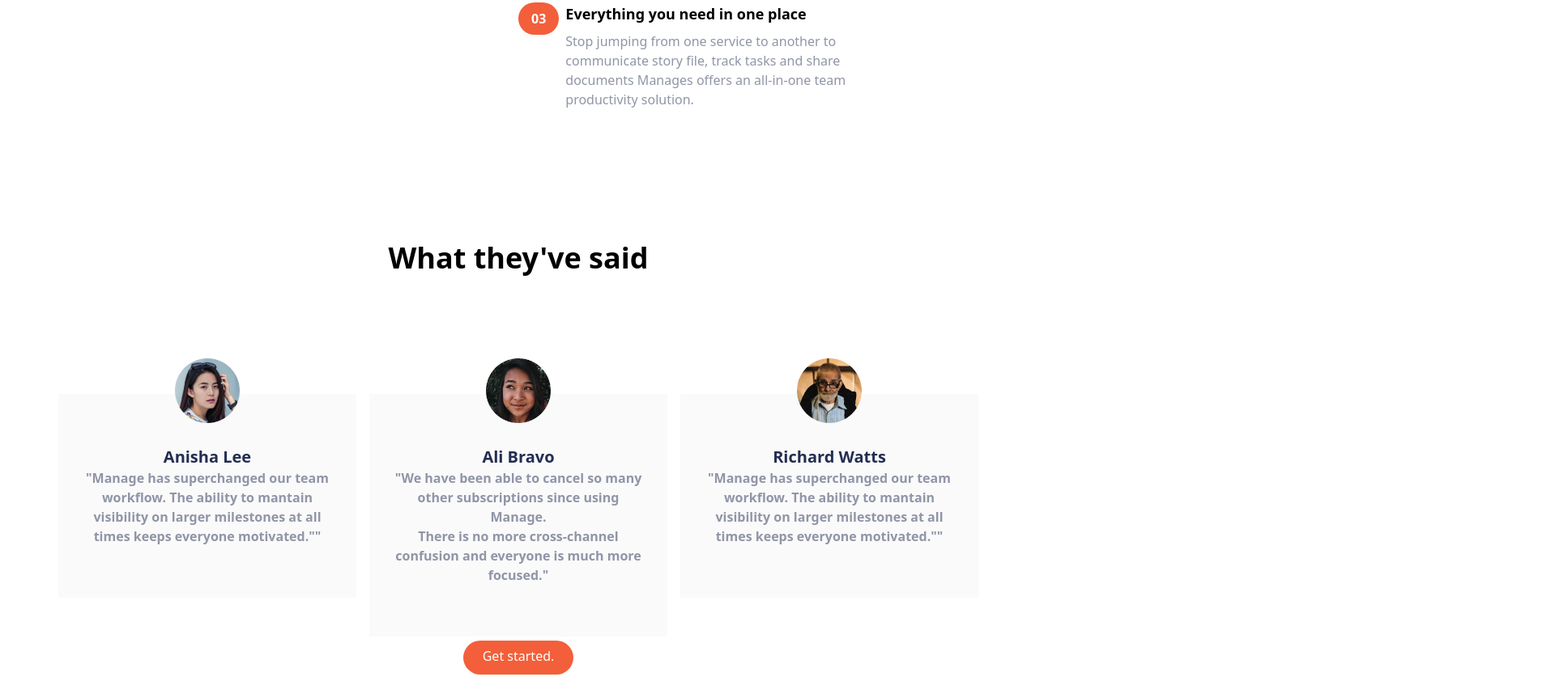
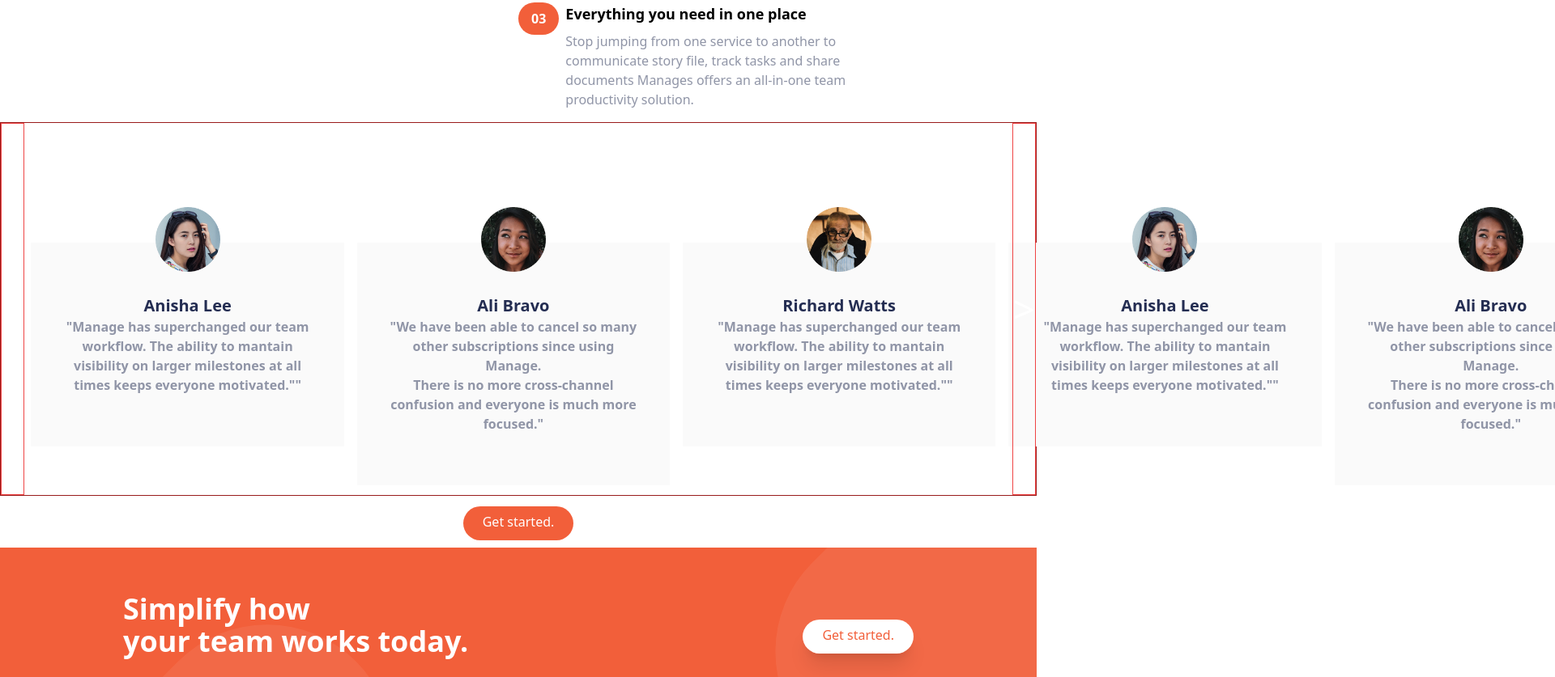
Before and after one commit to LetMeDream/manage-landing, a website: page index.html in a window 1280 px wide. Shown: the part 933-1770 px from the top of the page at 81% size, 1920 px wide, since content can reach past the window. Drawn offline with Linux system fonts and the light colour scheme.

Commit message:
Start the carousel creation

```diff
--- a/index.html
+++ b/index.html
@@ -7,7 +7,7 @@
     <title>Manage</title>
     <link rel="stylesheet" href="./dist/output.css">
 </head>
-<body>
+<body class="overflow-x-hidden">
     <!-- Navigation -->
     <nav class="navegacion relative container h-9 mx-auto">
         <!-- Flex container -->
@@ -179,17 +179,20 @@
     </section>
     <!-- Testimonials section -->
     <section id="testimonials">
-        <!-- Contains the heading and the testimonials, yea, obviously -->
-        <div class="container max-w-6xl pt-5 pb-2 mx-auto md:mt-32 text-center">
-            <!-- Heading -->
-            <h2 class="text-4xl font-bold">
-                What they've said
-            </h2>
+        <!-- Here we will build our Carousel -->
+        <div class="carousel flex justify-center border border-red-800">
 
-            <!-- cards/testimonial -->
-            <div id="cards" class="flex justify-center">
+            <!-- Arrow; left arrow -->
+            <button id="left-arrow"
+                    class="carousel__arrow carousel__arrow-left flex justify-center text-5xl text-white hover:text-slate-800 border-solid border border-red-500
+                            items-center bg-transparent hover:bg-slate-400 cursor-pointer z-10 hover:ease-in-out ease-in-out duration-500">
+                &lt;
+            </button>
+
+            <div id="slider" class="carousel__slider overflow-visible flex text-center">
+
                 <!-- Anisha Lee -->
-                <div class="p-2 md:flex flex-col items-center space-y-4 hidden md:w-1/3">
+                <div class="p-2 flex flex-col items-center space-y-4 min-w-[33%]">
                     <!-- img -->
                     <img src="./img/avatar-anisha.png" alt="" class="w-20 my-4 relative top-20 z-10">
                     <!-- text -->
@@ -206,7 +209,7 @@
 
                 </div>
                 <!-- Ali Bravo -->
-                <div class="p-2 flex flex-col items-center space-y-4 md:w-1/3">
+                <div class="p-2 flex flex-col items-center space-y-4 min-w-[33%]">
                     <!-- img -->
                     <img src="./img/avatar-ali.png" alt="" class="w-20 my-4 relative top-20 z-10">
                     <!-- text -->
@@ -222,7 +225,7 @@
 
                 </div>
                 <!-- Richard Watts -->
-                <div class="p-2 hidden md:flex flex-col items-center space-y-4 md:w-1/3">
+                <div class="p-2 flex flex-col items-center space-y-4 min-w-[33%]">
                     <!-- img -->
                     <img src="./img/avatar-richard.png" alt="" class="w-20 my-4 relative top-20 z-10">
                     <!-- text -->
@@ -238,11 +241,91 @@
                     </div>
 
                 </div>
+
+                <!-- SECONG THREE -->
+                <!-- Anisha Lee -->
+                <div class="p-2 flex flex-col items-center space-y-4 min-w-[33%]">
+                    <!-- img -->
+                    <img src="./img/avatar-anisha.png" alt="" class="w-20 my-4 relative top-20 z-10">
+                    <!-- text -->
+                    <div class="bg-veryLightGray self-stretch py-16 relative top-3 z-0">
+                        <p class='x text-darkBlue text-xl font-bold'>Anisha Lee</p>
+                        <p class="max-w-xs mx-auto text-center font-semibold text-darkGrayishBlue">
+                            "Manage has superchanged our team workflow. The ability to mantain visibility
+                            on larger milestones at all times keeps everyone motivated.""
+                        </p>
+                    </div>
+                    <div>
+
+                    </div>
+
+                </div>
+                <!-- Ali Bravo -->
+                <div class="p-2 flex flex-col items-center space-y-4 min-w-[33%]">
+                    <!-- img -->
+                    <img src="./img/avatar-ali.png" alt="" class="w-20 my-4 relative top-20 z-10">
+                    <!-- text -->
+                    <div class="bg-veryLightGray self-stretch py-16 relative top-3 z-0">
+                        <p class='x text-darkBlue text-xl font-bold'>Ali Bravo</p>
+                        <p class="max-w-xs mx-auto text-center font-semibold text-darkGrayishBlue">"We have been able to cancel so many<br> other subscriptions since using Manage.<br> There is no more cross-channel
+                            confusion and everyone is much more focused."
+                        </p>
+                    </div>
+                    <div>
+
+                    </div>
+
+                </div>
+                <!-- Richard Watts -->
+                <div class="p-2 flex flex-col items-center space-y-4 min-w-[33%]">
+                    <!-- img -->
+                    <img src="./img/avatar-richard.png" alt="" class="w-20 my-4 relative top-20 z-10">
+                    <!-- text -->
+                    <div class="bg-veryLightGray self-stretch py-16 relative top-3 z-0">
+                        <p class='x text-darkBlue text-xl font-bold'>Richard Watts</p>
+                        <p class="max-w-xs mx-auto text-center font-semibold text-darkGrayishBlue">
+                            "Manage has superchanged our team workflow. The ability to mantain visibility
+                            on larger milestones at all times keeps everyone motivated.""
+                        </p>
+                    </div>
+                    <div>
+
+                    </div>
+
+                </div>
+
+
+
+
+
             </div>
 
+            <!-- Arrow; right arrow -->
+            <button id="right-arrow"
+                    class="carousel__arrow carousel__arrow-left flex justify-center text-5xl text-white hover:text-slate-800 border-solid border border-red-500
+                    items-center bg-transparent hover:bg-slate-400 cursor-pointer z-10 hover:ease-in-out ease-in-out duration-500">
+
+                &gt;
+
+            </button>
+
+        </div>
+
+        <!-- Contains the heading and the testimonials, yea, obviously -->
+        <div class="container mx-auto pt-5 pb-5 text-center">
+            <!-- Heading -->
+            <!-- <h2 class="text-4xl font-bold">
+                What they've said
+            </h2> -->
+
+            <!-- cards/testimonial -->
+            <!-- <div id="cards" class="flex justify-center">
+
+
+            </div> -->
+
             <!-- button -->
-            <a href='' class=" my-16 px-6 pb-3 pt-2 rounded-full bg-brightRed text-white hover:bg-brightRedLight">Get started.</a>
-            <br><br>
+            <a id="slider-btn" href='' class=" my-16 px-6 mb-6 pb-3 pt-2 rounded-full bg-brightRed text-white hover:bg-brightRedLight">Get started.</a>
 
         </div>
 
@@ -380,5 +463,6 @@
     </footer>
 
     <script src="./js/script.js"></script>
+    <script src="./js/carousel.js"></script>
 </body>
 </html>
--- a/js/carousel.js
+++ b/js/carousel.js
@@ -0,0 +1,22 @@
+const slider = document.getElementById('slider');
+const leftBtn = document.getElementById('left-arrow');
+const rightBtn = document.getElementById('right-arrow');
+const carousel = document.getElementById('carousel')
+let distance = 0;
+let move = 0;
+
+let desktop = window.matchMedia('(min-width: 768px)');
+desktop.matches ? move = 33 : move = 100;
+
+/* Right */
+rightBtn.onclick = (e) => {
+    distance > -99 ?  distance -= 33 : distance;
+    console.log(distance);
+    slider.style.transform = `translateX(${distance}%)`;
+}
+/* Left */
+leftBtn.onclick = (e) => {
+    distance <= -1 ? distance += 33 : distance;
+    console.log(distance);
+    slider.style.transform = `translateX(${distance}%)`;
+}
--- a/src/input.css
+++ b/src/input.css
@@ -74,3 +74,9 @@ body{
 .open .hamburguer-bottom{
     transform: rotate(-45deg) translate(-6px, 6px);
 }
+
+/* .carousel */
+.carousel__slider{
+    min-width: calc(100vw - 10rem);
+    transition: all .8s ease-in-out;
+}
```
Also changed, not shown: dist/output.css.
